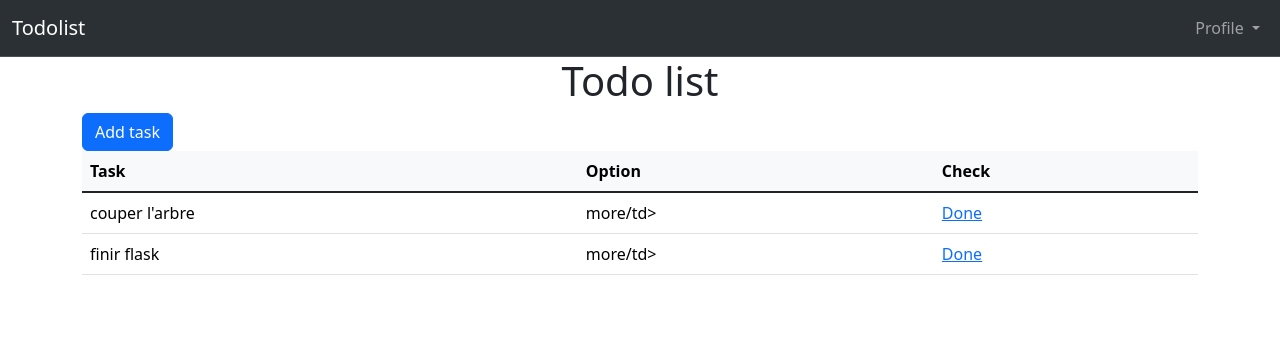
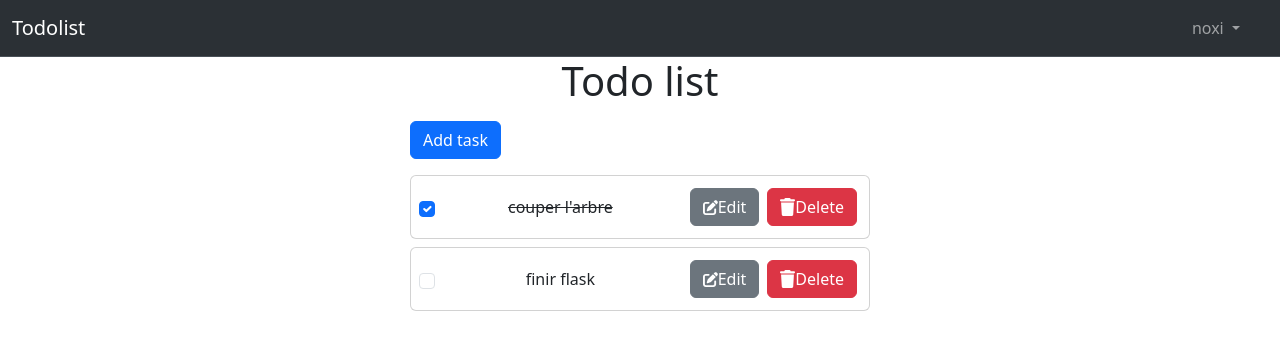
Before and after one commit to noxbike/todolist-flask, a Flask app: page / in a window 1280 px wide. Shown: the top 350 px of the page. Run offline with Flask 3, Linux system fonts and the light colour scheme; a user stored in the database is signed in; data comes from the database, SQL or seed files in the repository; both versions use the stored data as it was after the commit.

Commit message:
add edit and delete functionnality

```diff
--- a/todolist/routes.py
+++ b/todolist/routes.py
@@ -1,5 +1,5 @@
 from todolist import app, db
-from flask import render_template, url_for, flash, get_flashed_messages, redirect
+from flask import render_template, url_for, flash, get_flashed_messages, redirect, request
 from todolist.forms import Login_form, Register_form, Todolist_form
 from todolist.models import User, Todos
 from flask_login import login_user, logout_user, login_required, current_user
@@ -54,3 +54,29 @@ def logout_page():
     logout_user()
     flash('you have logged out!', category = 'info')
     return redirect(url_for('login_page'))
+
+@app.route('/delete/<int:task_id>')
+def delete_task(task_id):
+    task = Todos.query.get(task_id)
+    if task:
+        db.session.delete(task)
+        db.session.commit()
+        return redirect(url_for('todolist_page'))
+
+@app.route('/completion/<int:task_id>', methods=['GET'])
+def toggle_completion(task_id):
+    task = Todos.query.get(task_id)
+    if(task):
+        task.completed = not task.completed
+        db.session.commit()
+    return redirect(url_for('todolist_page'))
+
+@app.route('/edit/<int:task_id>', methods=['GET','POST'])
+def edit_task(task_id):
+    print(task_id)
+    task =Todos.query.get(task_id)
+    if(task):
+        task.title = request.form['title']
+        task.description = request.form['description']
+        db.session.commit()
+    return redirect(url_for('todolist_page'))
--- a/todolist/templates/base.html
+++ b/todolist/templates/base.html
@@ -17,7 +17,7 @@
               <span class="navbar-toggler-icon"></span>
             </button>
             <div class="collapse navbar-collapse" id="navbarNavDropdown">
-              <ul class="navbar-nav" style="margin-left: auto;">
+              <ul class="navbar-nav" style="margin-left: auto; padding-right: 20px;">
                 {% if not current_user.is_authenticated %}
                   <li class="nav-item">
                     <a class="nav-link" href="{{url_for('register_page')}}">Register</a>
@@ -28,7 +28,7 @@
                 {% else %}
                 <li class="nav-item dropdown">
                   <a class="nav-link dropdown-toggle" href="#" role="button" data-bs-toggle="dropdown" aria-expanded="false">
-                    Profile
+                    {{current_user.name}}
                   </a>
                   <ul class="dropdown-menu">
                     <li><a class="dropdown-item" href="{{url_for('parameter_page')}}">Parameter</a></li>
--- a/todolist/templates/todolist.html
+++ b/todolist/templates/todolist.html
@@ -6,8 +6,8 @@ Todolist
 <div style="text-align: center;">
     <h1>Todo list</h1>
 </div>
-<div class="container-sm">
-     <button type="button" class="btn btn-primary" data-bs-toggle="modal" data-bs-target="#exampleModal" data-bs-whatever="@getbootstrap">Add task</button>
+<div class="container-sm" style="max-width: 500px;">
+    <button type="button" class="btn btn-primary m-2" data-bs-toggle="modal" data-bs-target="#exampleModal" data-bs-whatever="@getbootstrap">Add task</button>
     <div class="modal fade" id="exampleModal" tabindex="-1" aria-labelledby="exampleModalLabel" aria-hidden="true">
         <div class="modal-dialog">
             <div class="modal-content">
@@ -45,24 +45,54 @@ Todolist
             </div>
         </div>
     </div>
-    <table class="table g-start-2" style="grid-row: 2">
-        <thead class="table-light">
-            <tr>
-                <th scope="col">Task</th>
-                <th scope="col">Option</th>
-                <th scope="col">Check</th>
-            </tr>
-        </thead>
-        <tbody class="table-group-divider">
-            {% for todo in todos %}
-
-                <tr>
-                    <td>{{todo.title}}</td>
-                    <td>more/td>
-                    <td><a href="#">Done</a></td>
-                </tr>
-            {% endfor %}
-        </tbody>
-    </table>
+    {% for todo in todos %}
+        <div class="card m-2 ">
+            <div class="card-body d-flex align-items-center justify-content-between w-100 p-2">
+                <input class="form-check-input" type="checkbox" onchange="window.location.href='{{url_for('toggle_completion', task_id=todo.id)}}'" {{'checked' if todo.completed else ''}} value="" id="flexCheckDefault">
+                <p class="m-0"><span class="w-100 {{ 'text-decoration-line-through' if todo.completed else '' }}">{{todo.title}}</span></p>
+                <div class="d-flex align-items-center justify-content-between">
+                    <button type="button" data-bs-toggle="modal" data-bs-target="#exampleModal{{todo.id}}" data-bs-whatever="@getbootstrap" class="btn btn-secondary d-flex align-items-center justify-content-between m-1"><img src="{{ url_for('static', filename='icons/pensquare.svg')}}" alt="icon" width="15px"> Edit</button>
+                    <div class="modal fade" id="exampleModal{{todo.id}}" tabindex="-1" aria-labelledby="exampleModalLabel" aria-hidden="true">
+                        <div class="modal-dialog">
+                            <div class="modal-content">
+                                <div class="modal-header">
+                                    <h1 class="modal-title fs-5" id="exampleModalLabel">New Task</h1>
+                                    <button type="button" class="btn-close" data-bs-dismiss="modal" aria-label="Close"></button>
+                                </div>
+                                <div class="modal-body">
+                                    {% with messages = get_flashed_messages(with_categories=True) %}
+                                        {% if messages %}
+                                            {% for category, message in messages %}
+                                                <div class="alert alert-{{ category }} alert-dismissible fade show" role="alert">
+                                                    {{ message }}
+                                                    <button type="button" class="btn-close" data-bs-dismiss="alert" aria-label="Close"></button>
+                                                </div>
+                                            {% endfor %}
+                                        {% endif %}
+                                    {% endwith %}
+                                    <form action="{{ url_for('edit_task', task_id=todo.id)}}" method="post">
+                                        {{ form.hidden_tag() }}
+                                        <div class="mb-3">
+                                            {{ form.title.label }}
+                                            {{ form.title(value=todo.title) }}
+                                        </div>
+                                        <div class="mb-3">
+                                            {{ form.description.label }}
+                                            {{ form.description(value=todo.description) }}
+                                        </div>
+                                        <div class="modal-footer">
+                                            <button type="button" class="btn btn-secondary" data-bs-dismiss="modal">Cancel</button>
+                                            <button type="submit" class="btn btn-primary" >Edit</button>
+                                        </div>
+                                    </form>
+                                </div>
+                            </div>
+                        </div>
+                    </div>
+                    <a href="{{ url_for('delete_task', task_id=todo.id)}}" class="btn btn-danger d-flex align-items-center justify-content-between m-1"><img src="{{ url_for('static', filename='icons/trash.svg')}}" alt="icon" width="15px"> Delete</a>
+                </div>
+            </div>
+        </div>
+      {% endfor %}
  </div>
 {% endblock %}
```
Also changed, not shown: instance/todolist.db, todolist/static/icons/pensquare.svg (added), todolist/static/icons/trash.svg (added).
